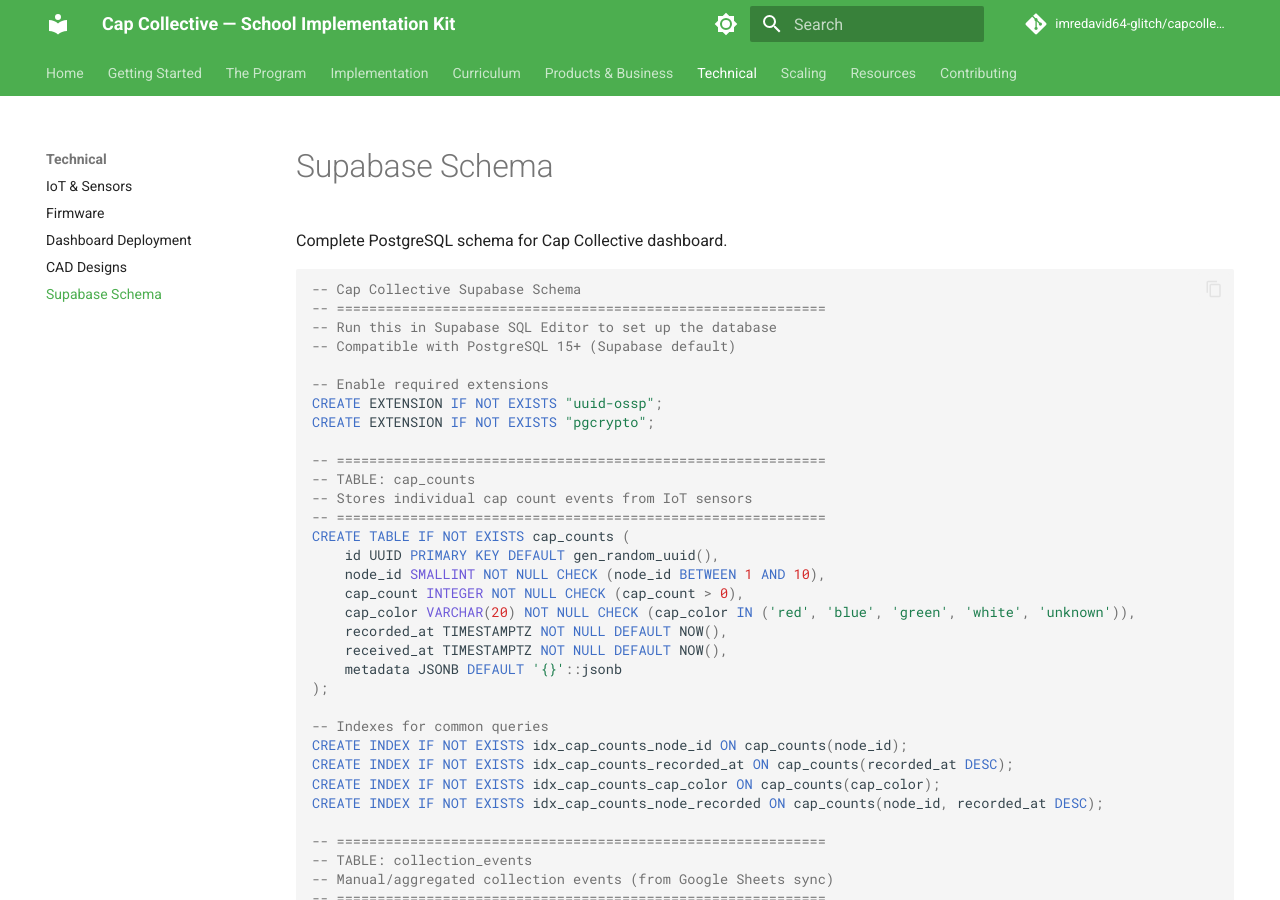
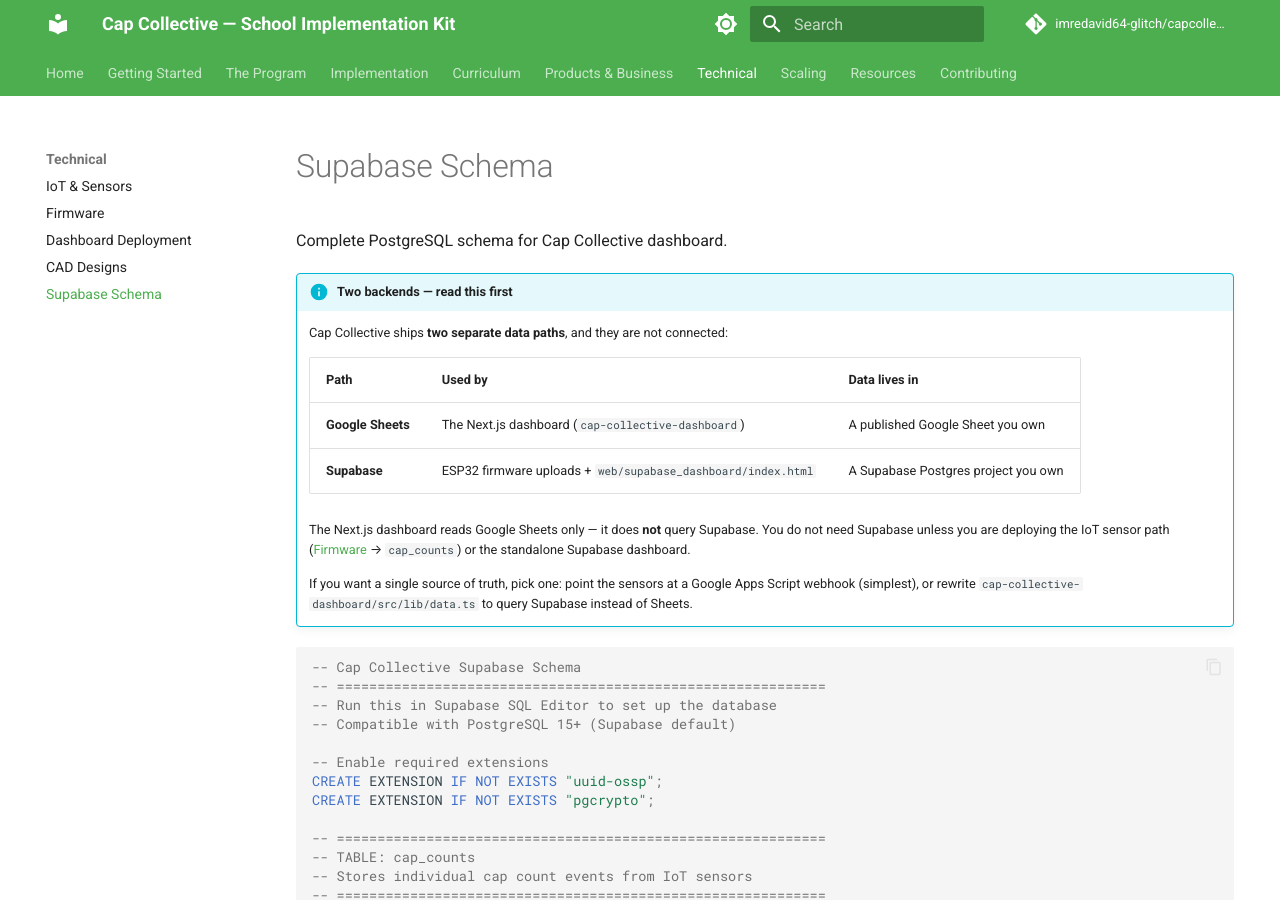
Before and after one commit to imredavid64-glitch/capcollective, an MkDocs documentation site: the page built from docs/technical/supabase.md, in a window 1280 px wide and 900 px high. Built offline with MkDocs 1.6.1 and Material for MkDocs 9.7.7, drawn with Linux system fonts in a browser that asks for light colours; comment, search, counter and statistics services are not loaded.

Commit message:
docs: clarify the two-backend design (Sheets + Supabase are separate)
- Add 'Two backends' note to supabase.md explaining the dashboard uses Sheets
  while firmware/standalone dashboard use Supabase
- Add same note to cap-collective-dashboard/README.md
- This resolves gap B2 (Supabase schema exists but unused) by documenting it

````diff
--- a/docs/technical/supabase.md
+++ b/docs/technical/supabase.md
@@ -1,6 +1,22 @@
 # Supabase Schema
 
 Complete PostgreSQL schema for Cap Collective dashboard.
+
+!!! info "Two backends — read this first"
+    Cap Collective ships **two separate data paths**, and they are not connected:
+
+    | Path | Used by | Data lives in |
+    |------|---------|---------------|
+    | **Google Sheets** | The Next.js dashboard (`cap-collective-dashboard`) | A published Google Sheet you own |
+    | **Supabase** | ESP32 firmware uploads + `web/supabase_dashboard/index.html` | A Supabase Postgres project you own |
+
+    The Next.js dashboard reads Google Sheets only — it does **not** query Supabase.
+    You do not need Supabase unless you are deploying the IoT sensor path
+    ([Firmware](firmware.md) → `cap_counts`) or the standalone Supabase dashboard.
+
+    If you want a single source of truth, pick one: point the sensors at a Google
+    Apps Script webhook (simplest), or rewrite `cap-collective-dashboard/src/lib/data.ts`
+    to query Supabase instead of Sheets.
 
 ```sql
 -- Cap Collective Supabase Schema
````
Also changed, not shown: cap-collective-dashboard/README.md (+5 -0 lines).
